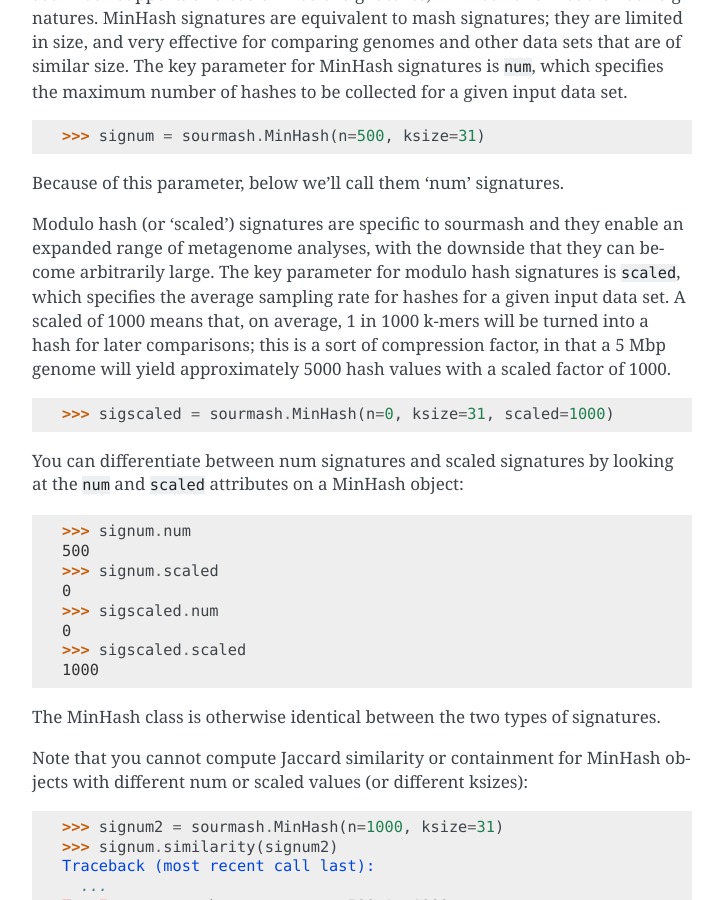
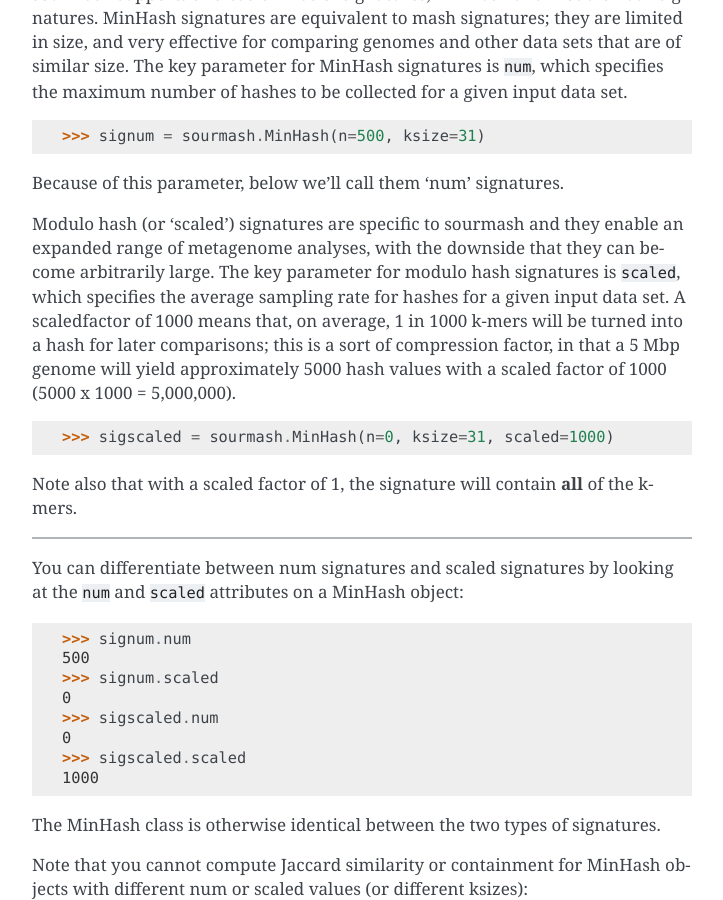
Before and after one commit to sourmash-bio/sourmash, a Sphinx documentation site: the page built from doc/api-example.md, in a window 1280 px wide and 900 px high, scrolled down 2886 px. Shown: the whole window, without its empty margins (388-1111 px from the left). Built offline with Sphinx 7.4.7, drawn with Linux system fonts in a browser that asks for light colours; pages that are not in the unit, such as notebooks, are missing from menus; some of the changed text lies outside the part shown.

Commit message:
change title to be include the word API, add cute tidbit about scaled signatures

````diff
--- a/doc/api-example.md
+++ b/doc/api-example.md
@@ -181,16 +181,21 @@ Modulo hash (or 'scaled') signatures are specific to sourmash and they
 enable an expanded range of metagenome analyses, with the downside
 that they can become arbitrarily large.  The key parameter for modulo
 hash signatures is `scaled`, which specifies the average sampling rate
-for hashes for a given input data set.  A scaled of 1000 means that,
+for hashes for a given input data set.  A scaledfactor  of 1000 means that,
 on average, 1 in 1000 k-mers will be turned into a hash for later
 comparisons; this is a sort of compression factor, in that a 5 Mbp
 genome will yield approximately 5000 hash values with a scaled factor
-of 1000.
+of 1000 (5000 x 1000 = 5,000,000).
 
 ```
 >>> sigscaled = sourmash.MinHash(n=0, ksize=31, scaled=1000)
 
 ```
+Note also that with a scaled factor of 1, the signature will contain **all**
+of the k-mers.
+
+
+----
 
 You can differentiate between num signatures and scaled signatures by
 looking at the `num` and `scaled` attributes on a MinHash object:
````
Also changed, not shown: other parts of doc/api-example.md (+1 -1 lines).
